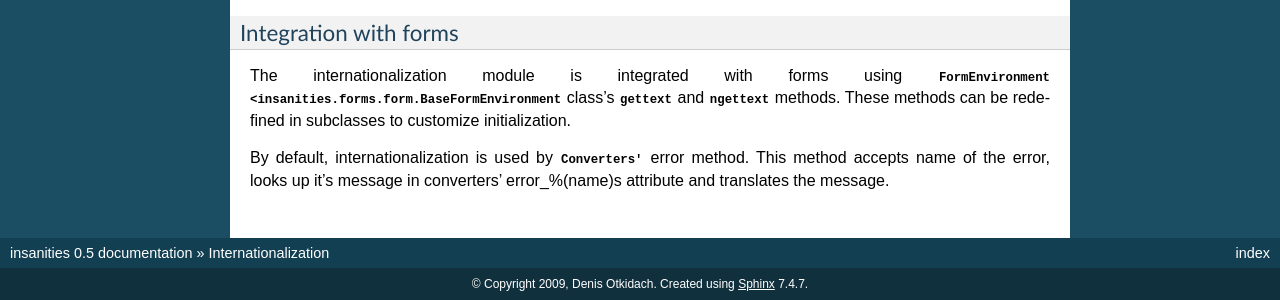
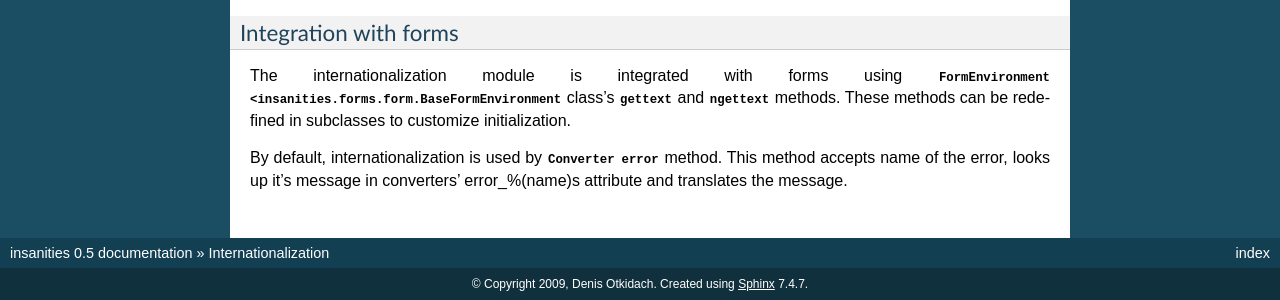
Before and after one commit to SmartTeleMax/iktomi, a Sphinx documentation site: the page built from doc/source/i18n.rst, in a window 1280 px wide and 900 px high, scrolled down 665 px, cut to the strip 600-900 px from the top of the window. Built offline with Sphinx 7.4.7, drawn with Linux system fonts in a browser that asks for light colours.

Commit message:
doc fixes

```diff
--- a/doc/source/i18n.rst
+++ b/doc/source/i18n.rst
@@ -63,4 +63,4 @@
 
 The internationalization module is integrated with forms using :class:`FormEnvironment <insanities.forms.form.BaseFormEnvironment` class's :meth:`gettext<insanities.forms.form.BaseFormEnvironment.gettext>` and :meth:`ngettext<insanities.forms.form.BaseFormEnvironment.ngettext>` methods. These methods can be redefined in subclasses to customize initialization.
 
-By default, internationalization is used by :class:`Converters' <insanities.forms.convs.Converter>` error method. This method accepts name of the error, looks up it's message in converters' error_%(name)s attribute and translates the message.
+By default, internationalization is used by :class:`Converter <insanities.forms.convs.Converter>` :meth:`error <insanities.forms.convs.Converter.error>` method. This method accepts name of the error, looks up it's message in converters' error_%(name)s attribute and translates the message.
```
Also changed, not shown: other parts of doc/source/i18n.rst (+1 -1 lines), 1 other file.
